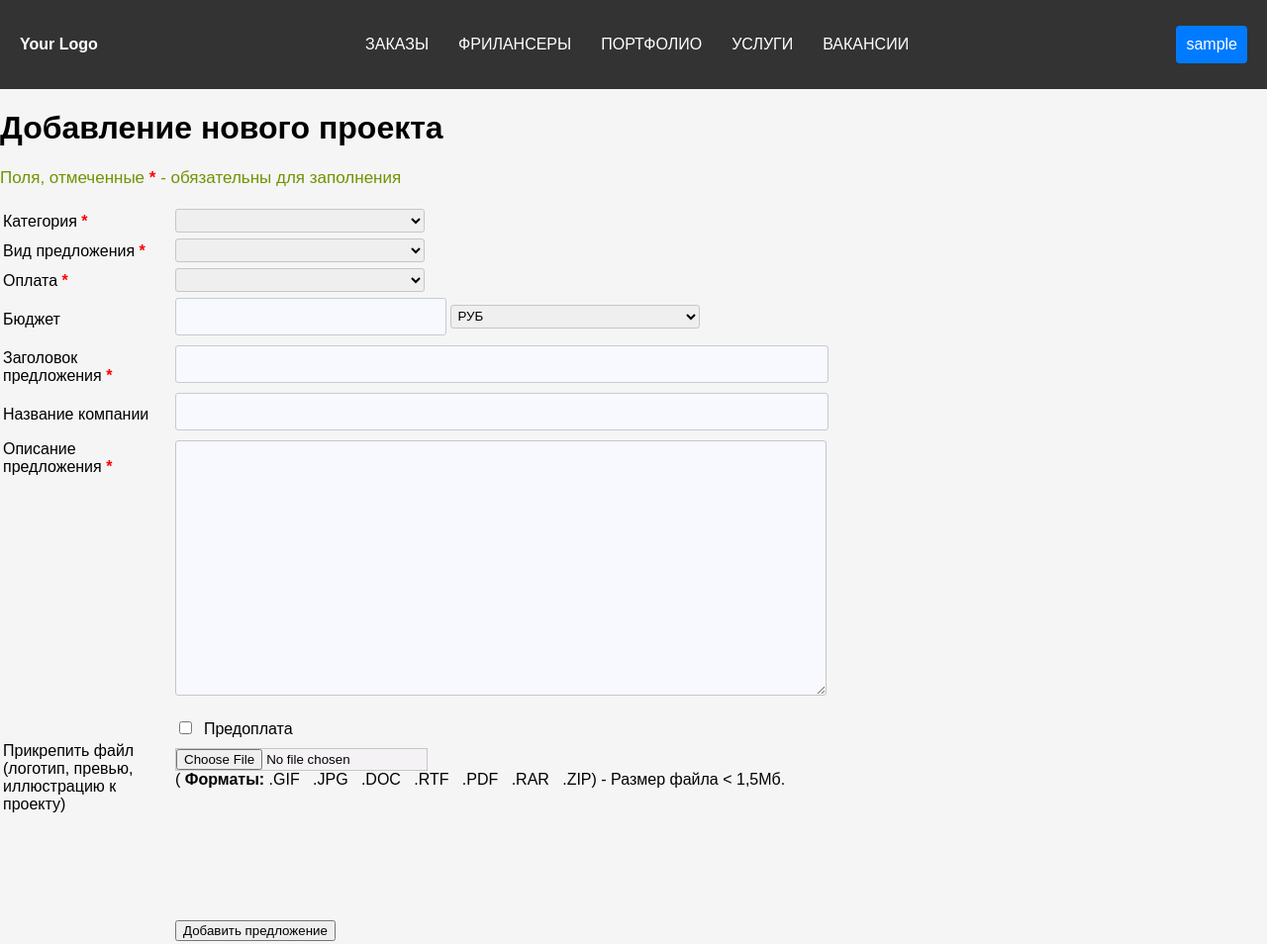
After one commit to taknenado/Freelance-seeker, a PHP site: page /add_project.php in a window 1280 px wide. The commit adds this page. Shown: the whole page at 99% size. Run offline with PHP 8.4, Linux system fonts and the light colour scheme; the visitor is signed in with stand-in values (Sample User, id 1).

Commit message:
Заполнение заявки
Почти сделал создание заявки, занимаюсь, сессией пользователя

```diff
--- /dev/null
+++ b/add_project.php
@@ -0,0 +1,199 @@
+<?php
+require_once('check_auth.php');
+?>
+    <!DOCTYPE html>
+    <html lang="en">
+
+    <head>
+        <meta charset="UTF-8">
+        <meta name="viewport" content="width=device-width, initial-scale=1.0">
+        <title>Document</title>
+        <link rel="stylesheet" href="css/style.css">
+        <link rel="stylesheet" href="css/nav_menu.css">
+        <link rel="stylesheet" href="css/test.css">
+        <link rel="stylesheet" href="css/test2.css">
+    </head>
+
+    <body>
+        <header>
+            <nav class="nav-menu">
+                <a href="index.php" class="logo">Your Logo</a>
+                <ul class="nav-menu">
+                    <li><a href="about.php">ЗАКАЗЫ</a></li>
+                    <li><a href="services.php">ФРИЛАНСЕРЫ</a></li>
+                    <li><a href="contact.php">ПОРТФОЛИО</a></li>
+                    <li><a href="contact.php">УСЛУГИ</a></li>
+                    <li><a href="contact.php">ВАКАНСИИ</a></li>
+                </ul>
+                <ul>
+                    <li class="right-align">
+                        <a href="users/personal_info.php" class="button userinfo_button">
+                            <?php echo $_SESSION['username']; ?>
+                        </a>
+                    </li>
+                </ul>
+            </nav>
+        </header>
+
+        <h1>Добавление нового проекта</h1>
+        <span class="text_green">Поля, отмеченные <font class="error">*</font> - обязательны для заполнения</span>
+        <br/>
+        <br/>
+        <span id="editors">
+<style>
+.jq-selectbox__select{ width: 338px !important; }
+#BDUGET .jq-selectbox__select{ width: 70px !important; }
+</style>
+<form action="/add_project.php" method="POST" enctype="multipart/form-data">
+<table  class="table table-striped table-bordered table-responsive">
+<tr>
+<td width="170">
+Категория <font class="error">*</font>
+</td>
+<td width="*" align="left" style="padding-bottom:3px" colspan="2">
+        <select required name="category"><option></option>
+     <option value="3D-графика и моделирование"  >3D-графика и моделирование</option>
+     <option value="iOs, Android приложения"  >iOs, Android приложения</option>
+     <option value="Анимация и мультипликация"  >Анимация и мультипликация</option>
+     <option value="Архитектура / Дизайн интерьера / Ландшафт"  >Архитектура / Дизайн интерьера / Ландшафт</option>
+     <option value="Аудио/Видео"  >Аудио/Видео</option>
+     <option value="Аэрография / Граффити"  >Аэрография / Граффити</option>
+     <option value="Бухгалтерия"  >Бухгалтерия</option>
+     <option value="Верстка полиграфии"  >Верстка полиграфии</option>
+     <option value="Верстка сайтов"  >Верстка сайтов</option>
+     <option value="Дизайн полиграфии и POS-материалов"  >Дизайн полиграфии и POS-материалов</option>
+     <option value="Дизайн сайтов / приложений / интерфейсов"  >Дизайн сайтов / приложений / интерфейсов</option>
+     <option value="Доработка и улучшение сайтов"  >Доработка и улучшение сайтов</option>
+     <option value="Иллюстрации / Картины / Арт"  >Иллюстрации / Картины / Арт</option>
+     <option value="Инжиниринг / Черчение"  >Инжиниринг / Черчение</option>
+     <option value="Конкурсы"  >Конкурсы</option>
+     <option value="Консалтинг / Обучение / Аналитика"  >Консалтинг / Обучение / Аналитика</option>
+     <option value="Копирайтинг / Рерайтинг"  >Копирайтинг / Рерайтинг</option>
+     <option value="Корректура / Редактура"  >Корректура / Редактура</option>
+     <option value="Креатив / Идеи"  >Креатив / Идеи</option>
+     <option value="Менеджмент"  >Менеджмент</option>
+     <option value="Наполнение / Редактирование контента сайта"  >Наполнение / Редактирование контента сайта</option>
+     <option value="Оператор ПК / Диспетчер"  >Оператор ПК / Диспетчер</option>
+     <option value="Оптимизация (SEO)"  >Оптимизация (SEO)</option>
+     <option value="Переводы"  >Переводы</option>
+     <option value="Презентации / Маркетинг-киты"  >Презентации / Маркетинг-киты</option>
+     <option value="Программирование"  >Программирование</option>
+     <option value="Разработка игр"  >Разработка игр</option>
+     <option value="Разработка логотипа, фирменного стиля"  >Разработка логотипа, фирменного стиля</option>
+     <option value="Работа, не требующая опыта и знаний"  >Работа, не требующая опыта и знаний</option>
+     <option value="Разработка сайтов"  >Разработка сайтов</option>
+     <option value="Реклама / Маркетинг / Контекст"  >Реклама / Маркетинг / Контекст</option>
+     <option value="Рефераты / Дипломы / Курсовые"  >Рефераты / Дипломы / Курсовые</option>
+     <option value="Системный администратор"  >Системный администратор</option>
+     <option value="Сотрудничество"  >Сотрудничество</option>
+     <option value="Социальные сети / Youtube"  >Социальные сети / Youtube</option>
+     <option value="Тексты / Нейминг / Постинг"  >Тексты / Нейминг / Постинг</option>
+     <option value="Флеш"  >Флеш</option>
+     <option value="Фотография"  >Фотография</option>
+     <option value="Юриспруденция"  >Юриспруденция</option>
+     <option value="Другое"  >Другое</option>
+</select>
+</td>
+</tr>
+<tr>
+<td width="170">
+Вид предложения <font class="error">*</font>
+</td>
+<td width="*" align="left" style="padding-bottom:3px" colspan="2">
+<SELECT required NAME="vid">
+    <OPTION selected ></OPTION>
+    <OPTION value="Удаленная работа"  >Удаленная работа (разовый заказ)</OPTION>
+    <OPTION value="Удаленная работа (постоянное сотрудничество)"  >Удаленная работа (постоянное сотрудничество)</OPTION>
+    <OPTION value="Постоянная работа"  >Постоянная работа (офис)</OPTION>
+    <OPTION value="Смешанный (свободный) график"  >Смешанный (свободный) график</OPTION>
+</SELECT>
+</td>
+</tr>
+
+<tr>
+<td width="170">
+Оплата <font class="error">*</font>
+</td>
+<td width="*" align="left" style="padding-bottom:3px" colspan="2">
+        <select required name="oplata"><option></option>
+     <option value="1" >с банковской карты физлица</option>
+     <option value="2" >желательно безнал</option>
+     <option value="3" >только безнал</option>
+     <option value="4" >безопасная сделка</option>
+     <option value="5" >электронные деньги</option>
+     <option value="6" >наличные</option>
+</select>
+</td>
+</tr>
+
+<tr>
+<td width="170">Бюджет</td>
+<td width="*" align="left">
+<input type="text"  name="budget" size="26" maxlength="8" class="input-txt only_numbers" style="width:100%; max-width:264px;" value="">
+<span id="BDUGET">
+    <SELECT NAME="radio">
+        <OPTION value="r"  >РУБ</OPTION>
+        <OPTION value="d"  >USD</OPTION>
+        <OPTION value="e"  >EUR</OPTION>
+    </SELECT>
+</span>
+        </td>
+        </tr>
+        <tr>
+            <td width="170">Заголовок предложения <font class="error">*</font></td>
+            <td width="*" align="left">
+                <input required type="text" style="width:650px" name="name_work" class="input-txt" size="40" maxlength="80" value="">
+            </td>
+        </tr>
+        <tr>
+            <td width="170">Название компании</td>
+            <td width="*" align="left">
+                <input type="text" style="width:100%; max-width:650px;" name="company" size="40" maxlength="34" class="input-txt" value="">
+            </td>
+        </tr>
+        <tr>
+            <td width="170" valign="top">
+                Описание предложения <font class="error">*</font></td>
+            <td width="*" align="left">
+                <textarea required name="mess" style="width:100%; max-width:650px; height:250px" rows="12" cols="35" class="form3_add input-textarea"></textarea>
+            </td>
+        </tr>
+        <tr>
+            <td width="170">&nbsp;</td>
+            <td width="*" align="left" style="padding-top:10px">
+                <input type="checkbox" name="checkbox" id="checkes">&nbsp;
+                <label class="label" for="checkes">Предоплата</label>
+            </td>
+        </tr>
+        <tr>
+            <td width="170" valign="top">Прикрепить файл (логотип, превью, иллюстрацию к проекту)</td>
+            <td width="*" align="left">
+                <input name="img_prev" type="file" />
+                <br/> (
+                <b>Форматы:</b> .GIF &nbsp; .JPG &nbsp; .DOC &nbsp; .RTF &nbsp; .PDF &nbsp; .RAR &nbsp; .ZIP) - Размер файла &lt; 1,5Мб.
+                <br/>
+                <br/>
+            </td>
+        </tr>
+
+        <tr>
+            <td width="170" valign="top">&nbsp;</td>
+            <td width="*" align="left" height="100">
+                <div class="g-recaptcha" data-sitekey="6Levwq0UAAAAAO6fmtEhxt2u-QVHNjfD_erf5gU8"></div>
+            </td>
+        </tr>
+
+        <tr>
+            <td class="size1">&nbsp;</td>
+            <td width="*" align="left">
+                <input type="hidden" name="login_reed" value="taknenado007">
+                <input type="hidden" name="send" value="y">
+                <input type="submit" value="Добавить предложение" class="btn" />
+            </td>
+        </tr>
+        </table>
+        </form>
+        </span>
+    </body>
+
+    </html>
--- a/check_auth.php
+++ b/check_auth.php
@@ -1,9 +1,12 @@
 <?php
-session_start(); // Начинаем сессию
-// Проверяем, авторизован ли пользователь
-if (!isset($_SESSION['username'])) {
-    // Пользователь не авторизован, перенаправляем на страницу авторизации
-    header("Location: login.php");
-    exit();
+
+session_start();
+
+if(!isset($_SESSION['username']) && $_SERVER['SCRIPT_NAME'] != '/index.php') {
+
+  header("Location: login.php");
+  exit();
+
 }
+
 ?>
--- a/users/personal_info.php
+++ b/users/personal_info.php
@@ -66,7 +66,7 @@
             <li><a href="contact.php">ВАКАНСИИ</a></li>
         </ul>
         <ul>
-            <li><a href="logout.php" class="logout_button button-container">Выйти</a></li>
+            <li><a href="../logout.php" class="logout_button button-container">Выйти</a></li>
 
         </ul>
     </nav>
```
Also changed, not shown: index.php (+12 -3 lines).
